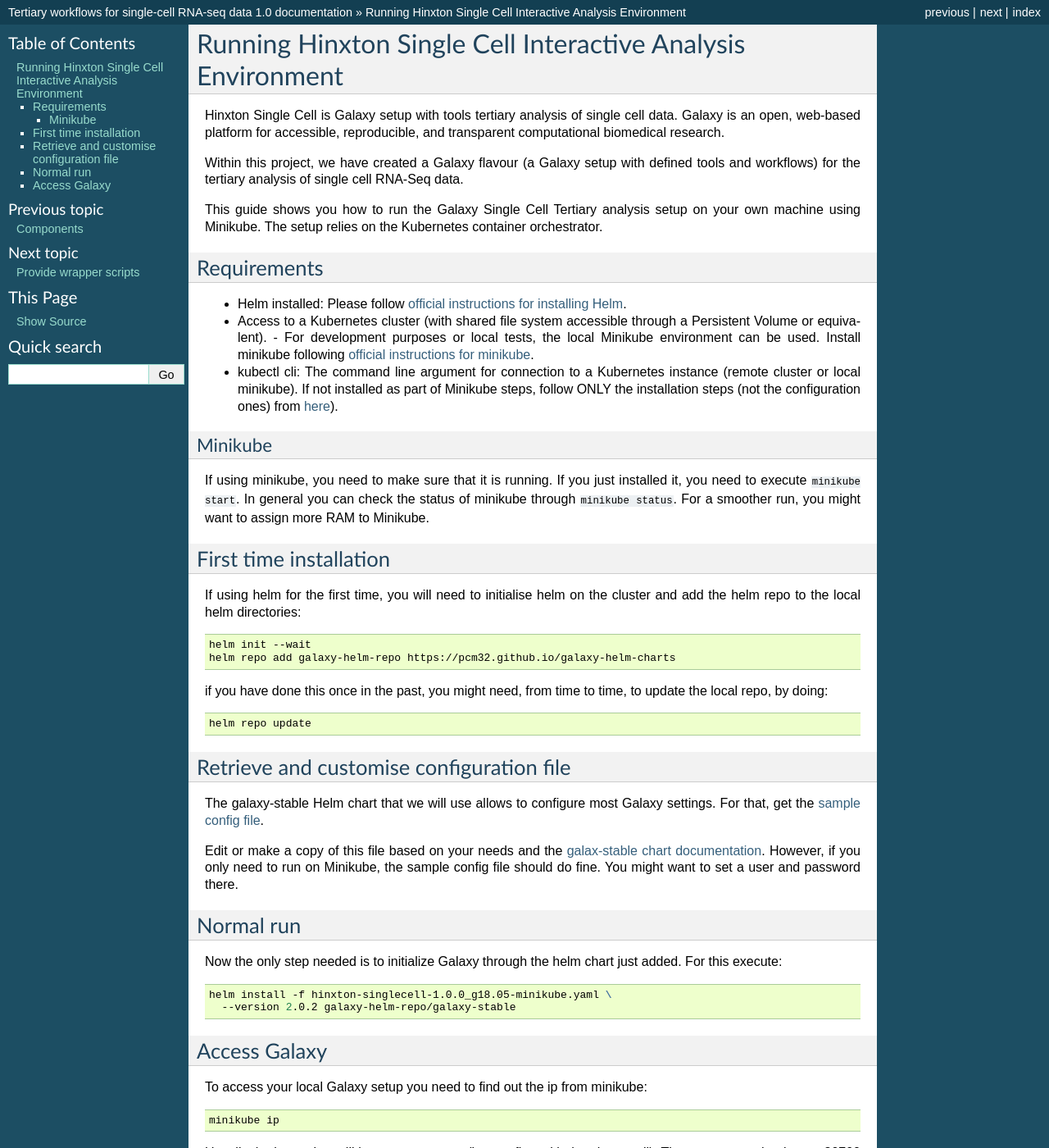
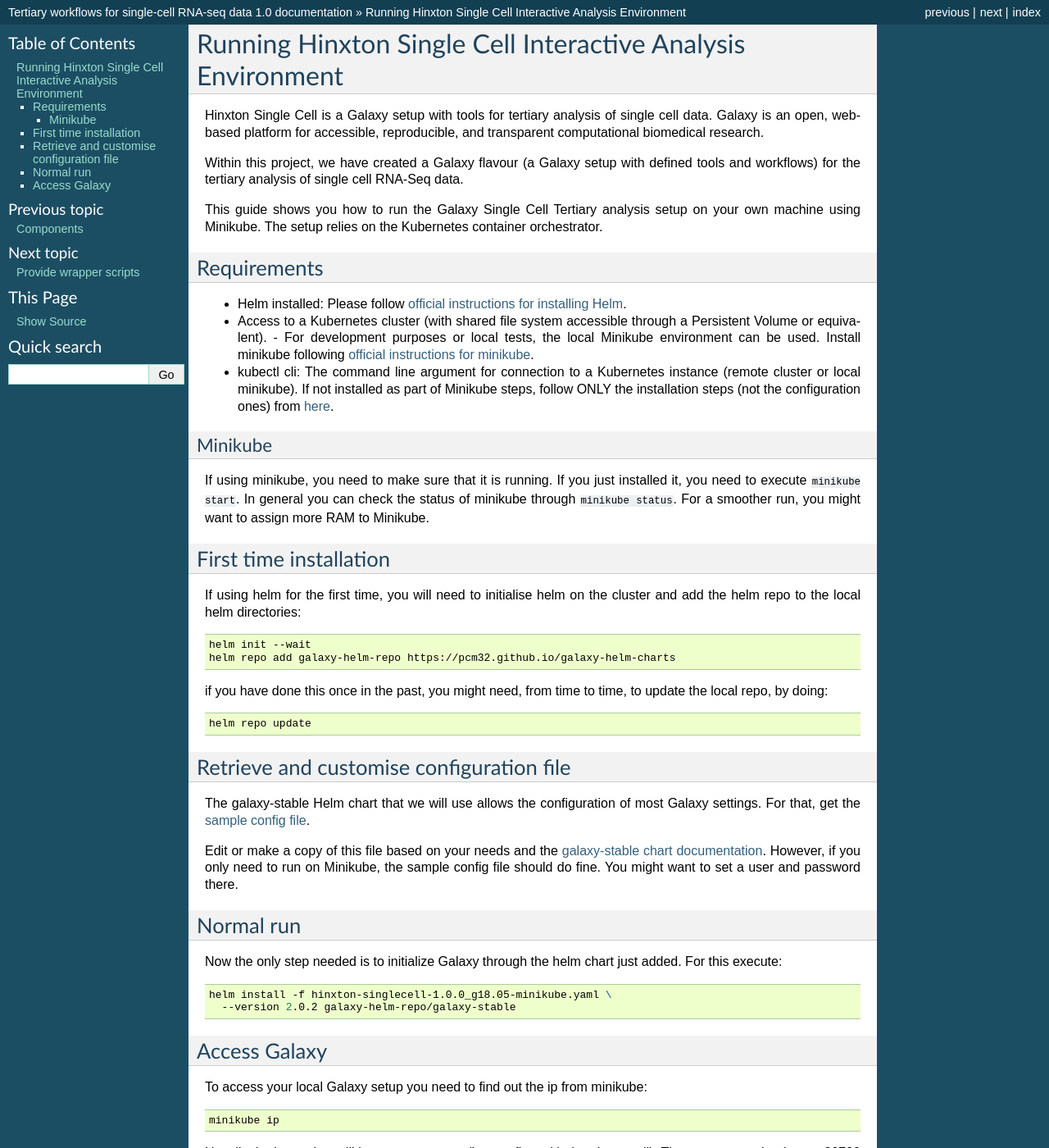
Before and after one commit to ebi-gene-expression-group/tertiary_workflows_docs, a Sphinx documentation site: the page built from docs/running_galaxy_sc_locally.rst, in a window 1280 px wide and 1400 px high. Shown: the whole window at 82% size. Built offline with Sphinx 7.4.7, drawn with Linux system fonts in a browser that asks for light colours.

Commit message:
fix a couple of typos etc

```diff
--- a/docs/running_galaxy_sc_locally.rst
+++ b/docs/running_galaxy_sc_locally.rst
@@ -2,7 +2,7 @@
 Running Hinxton Single Cell Interactive Analysis Environment
 ############################################################
 
-Hinxton Single Cell is Galaxy setup with tools tertiary analysis of single cell data.
+Hinxton Single Cell is a Galaxy setup with tools for tertiary analysis of single cell data.
 Galaxy is an open, web-based platform for accessible, reproducible, and
 transparent computational biomedical research.
 
@@ -20,7 +20,7 @@
 - Helm installed: Please follow `official instructions for installing Helm <https://github.com/helm/helm/blob/master/docs/install.md#installing-the-helm-client>`_.
 - Access to a Kubernetes cluster (with shared file system accessible through a Persistent Volume or equivalent).
   - For development purposes or local tests, the local Minikube environment can be used. Install minikube following `official instructions for minikube <https://kubernetes.io/docs/tasks/tools/install-minikube/>`_.
-- kubectl cli: The command line argument for connection to a Kubernetes instance (remote cluster or local minikube). If not installed as part of Minikube steps, follow ONLY the installation steps (not the configuration ones) from `here <https://kubernetes.io/docs/tasks/tools/install-kubectl/>`_).
+- kubectl cli: The command line argument for connection to a Kubernetes instance (remote cluster or local minikube). If not installed as part of Minikube steps, follow ONLY the installation steps (not the configuration ones) from `here <https://kubernetes.io/docs/tasks/tools/install-kubectl/>`_.
 
 ________
 Minikube
@@ -52,11 +52,11 @@
 Retrieve and customise configuration file
 *****************************************
 
-The galaxy-stable Helm chart that we will use allows to configure most Galaxy
+The galaxy-stable Helm chart that we will use allows the configuration of most Galaxy
 settings. For that, get the `sample config file <https://github.com/ebi-gene-expression-group/container-galaxy-sc-tertiary/blob/1.0.0/helm-configs/hinxton-singlecell-1.0.0_g18.05-minikube.yaml>`_.
 
 Edit or make a copy of this file based on your needs and the
-`galax-stable chart documentation`__. However, if you only need to run on
+`galaxy-stable chart documentation`__. However, if you only need to run on
 Minikube, the sample config file should do fine. You might want to set a user
 and password there.
 
```
